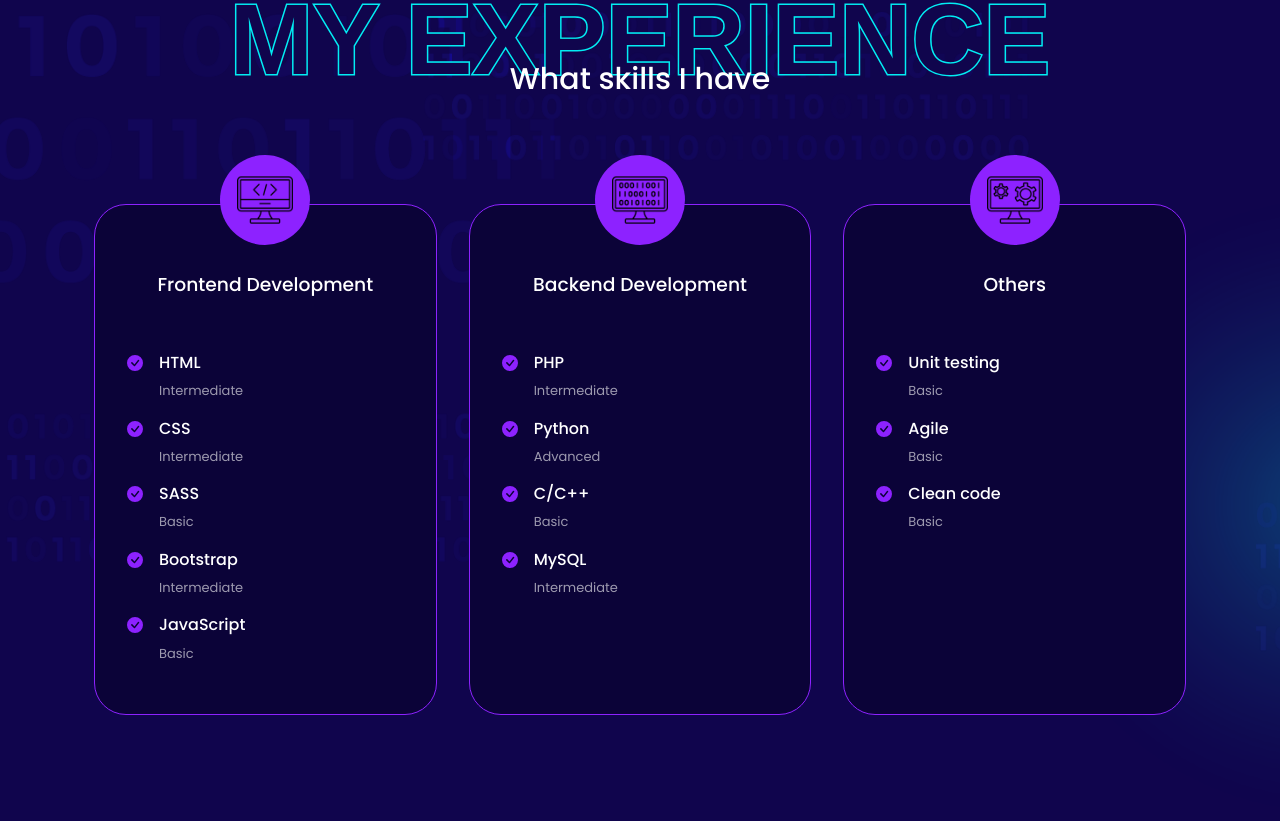
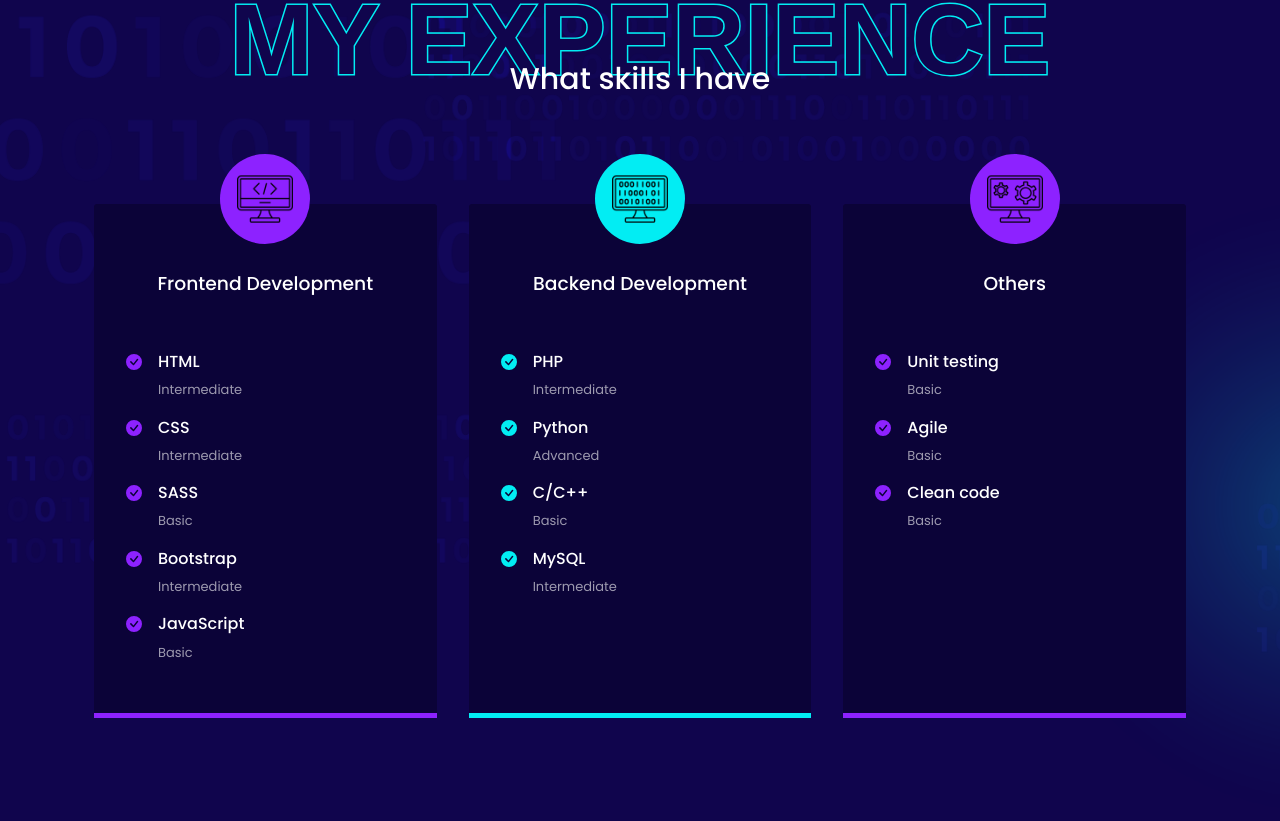
Before and after one commit to adrolc/portfolio-website, a React (Create React App) app: page / in a window 1280 px wide. Shown: the part 959-1780 px from the top of the page. Built offline with nearby package versions, Linux system fonts and the light colour scheme.

Commit message:
style: new design of experience section

```diff
--- a/src/style/sass-utils/_vars.scss
+++ b/src/style/sass-utils/_vars.scss
@@ -34,4 +34,6 @@ $container-xxl: 1320px;
 
 // Others
 $transition: all 400ms ease;
+
 $border-width: 1px;
+$border-width-bar: 5px;
--- a/src/style/sections/_experience.scss
+++ b/src/style/sections/_experience.scss
@@ -28,27 +28,22 @@ section#experience{
 }
 
 .experience__box {
+    position: relative;
     background: vars.$color-bg-dark;
     padding: 2rem 1rem;
-    border-radius: 2rem;
-    border: vars.$border-width solid transparent;
+    border-bottom: vars.$border-width-bar solid vars.$color-secondary;
+    border-radius: 3px 3px 0 0;
     transition: vars.$transition;
-    border: vars.$border-width solid vars.$color-secondary;
-    position: relative;
 
-    &:hover {
-        border: vars.$border-width solid vars.$color-primary;
-        background: vars.$color-bg;
+    &:nth-child(2) {
+        border-color: vars.$color-primary;
     }
-
-    &:hover > .experience__box-icon{
+    &:nth-child(2) > .experience__box-icon {
         background-color: vars.$color-primary;
     }
-
-    &:hover > .experience__content > .experience__content-item > .experience__content-icon {
+    &:nth-child(2)  > .experience__content > .experience__content-item > .experience__content-icon {
         color: vars.$color-primary;
     }
-
 }
 
 .experience__box-icon {
```
